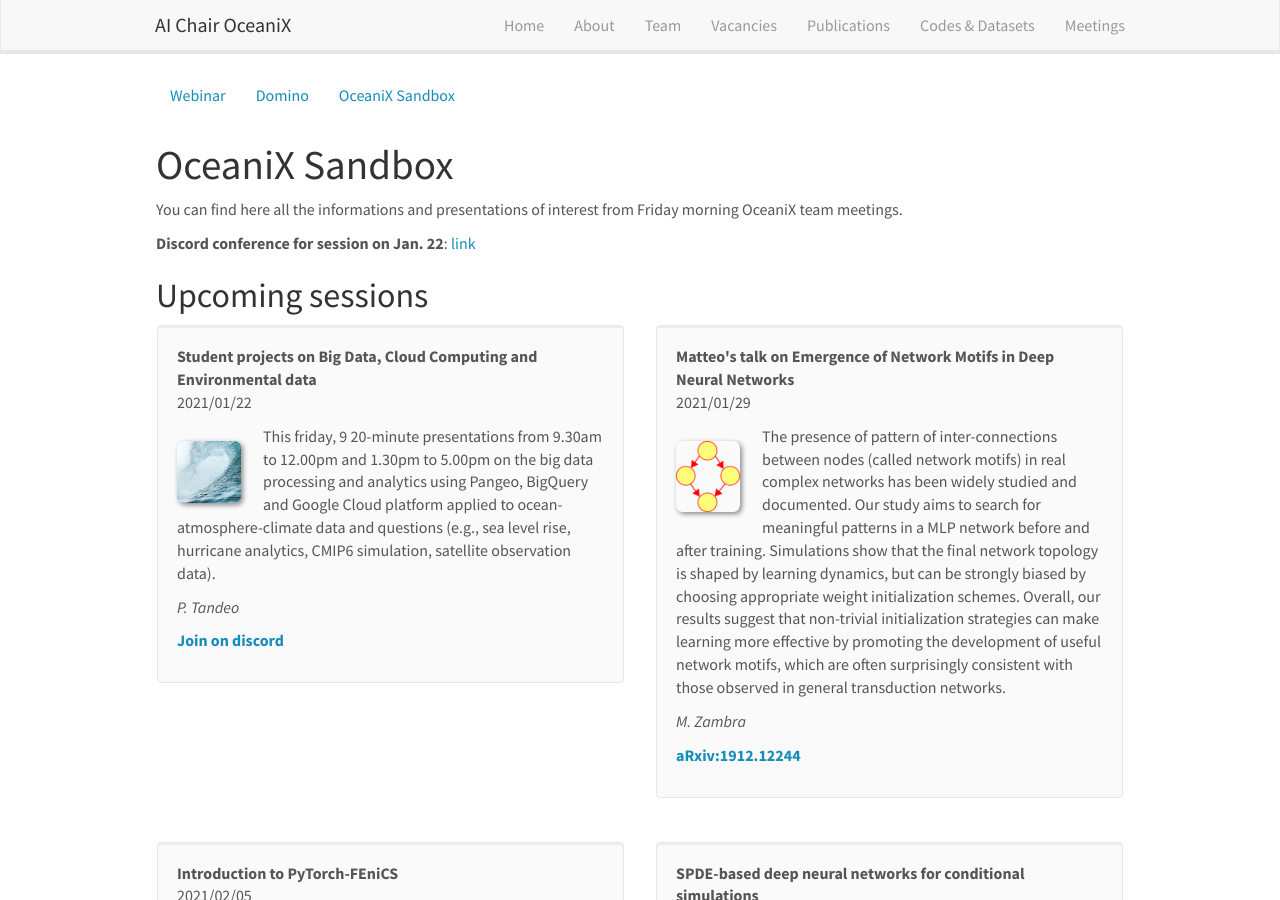
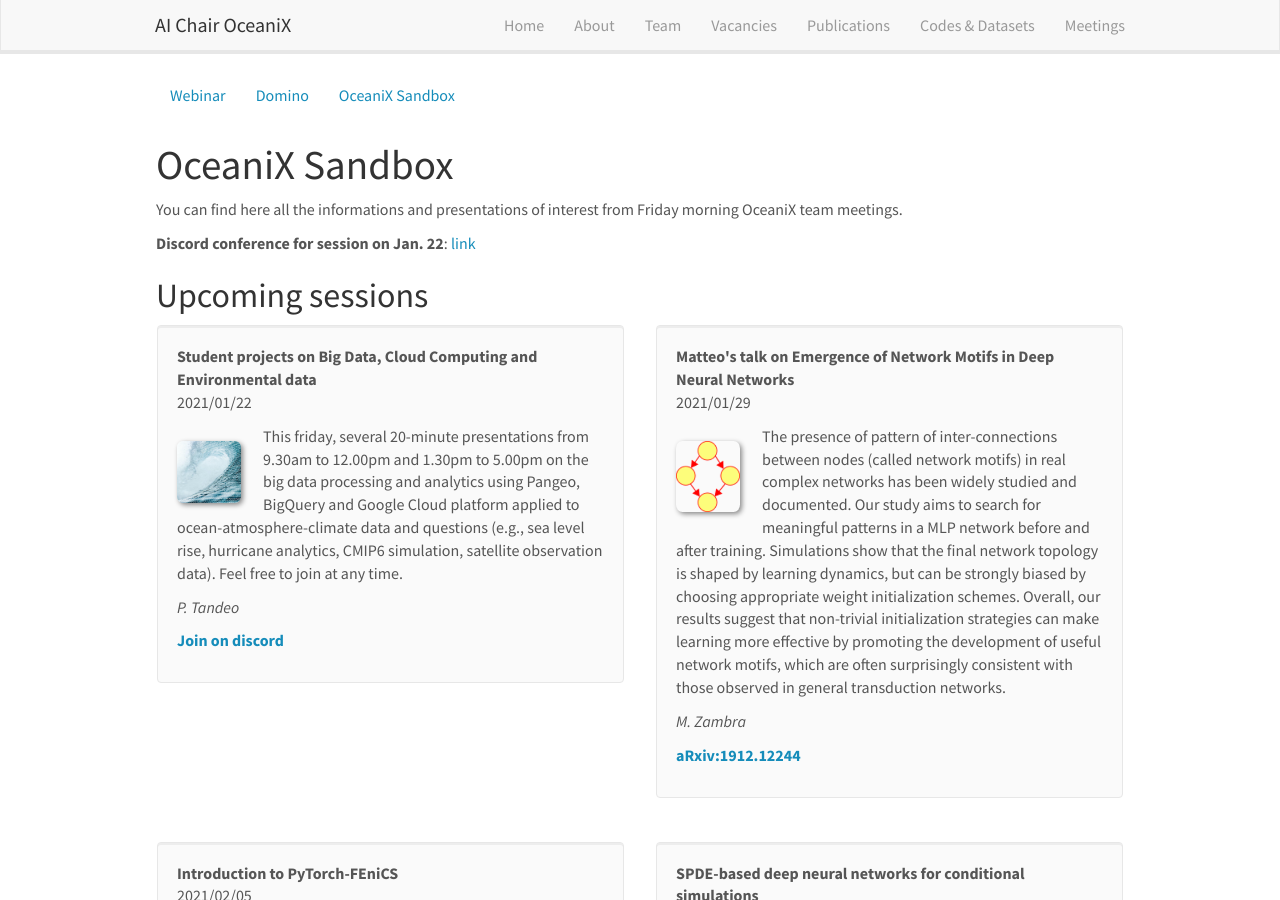
Before and after one commit to CIA-Oceanix/CIA-Oceanix.github.io, a Jekyll site: the page built from _pages/oceanix_sandbox.md, in a window 1280 px wide and 900 px high. Built offline with Jekyll 4.4.1, drawn with Linux system fonts in a browser that asks for light colours; nearby versions of some CDN libraries.

Commit message:
Update sandbox_list.yml

```diff
--- a/_data/sandbox_list.yml
+++ b/_data/sandbox_list.yml
@@ -1,6 +1,6 @@
 - title: "Student projects on Big Data, Cloud Computing and Environmental data"
   image: default.jpg
-  description: This friday, 9 20-minute presentations from 9.30am to 12.00pm and 1.30pm to 5.00pm on the big data processing and analytics using Pangeo, BigQuery and Google Cloud platform applied to ocean-atmosphere-climate data and questions (e.g., sea level rise, hurricane analytics, CMIP6 simulation, satellite observation data).
+  description: This friday, several 20-minute presentations from 9.30am to 12.00pm and 1.30pm to 5.00pm on the big data processing and analytics using Pangeo, BigQuery and Google Cloud platform applied to ocean-atmosphere-climate data and questions (e.g., sea level rise, hurricane analytics, CMIP6 simulation, satellite observation data). Feel free to join at any time.
   date: 2021/01/22
   authors: P. Tandeo
   link:
```
